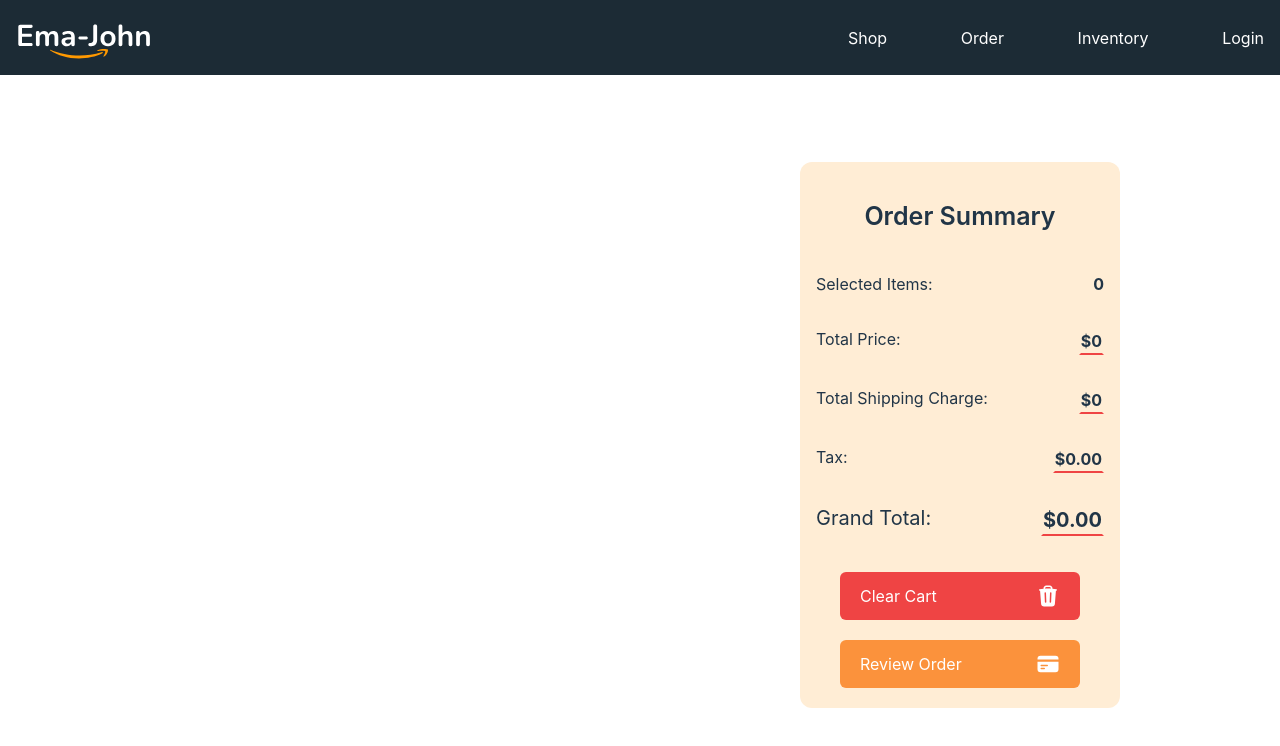
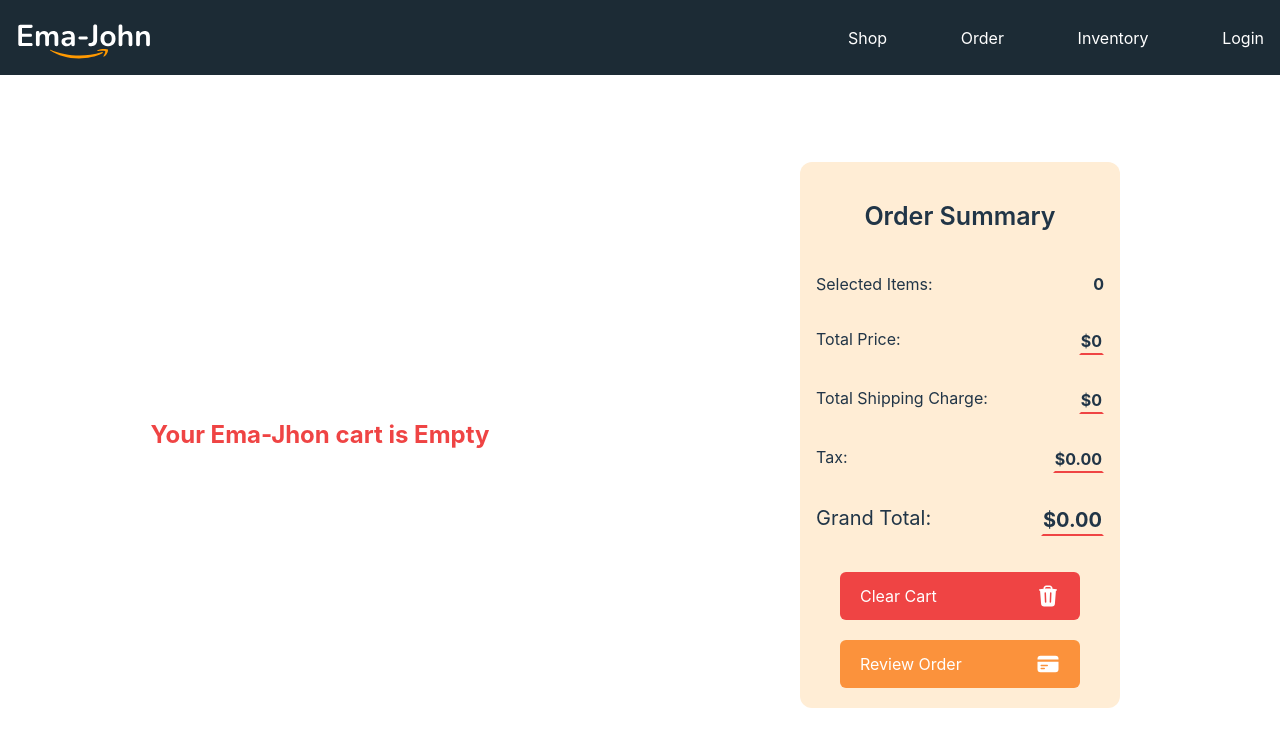
Before and after one commit to MirFaisal/ema-jhon-Ecommers, a React (Vite) app: page /order in a window 1280 px wide. Shown: the top 746 px of the page. Built offline with nearby package versions, Linux system fonts and the light colour scheme.

Commit message:
finaly bug fixed

```diff
--- a/src/components/order/Order.jsx
+++ b/src/components/order/Order.jsx
@@ -44,10 +44,23 @@ const Order = () => {
       <section className="order">
         <div className="container">
           <div className="orders-wrapper grid grid-cols-2 content-center justify-items-center h-[90vh]">
-            <div className="orders-item h-[700px] overflow-y-auto px-5">
-              {cart.map((item) => (
-                <OrderItem key={item.id} item={item} removeItem={removeItem} />
-              ))}
+            <div className="orders-item h-[700px] overflow-y-auto px-5 grid content-center">
+              {cart.length > 0 ? (
+                cart.map((item) => (
+                  <OrderItem
+                    key={item.id}
+                    item={item}
+                    removeItem={removeItem}
+                  />
+                ))
+              ) : (
+                <>
+                  <h2 className="text-2xl text-red-500 font-bold">
+                    {" "}
+                    Your Ema-Jhon cart is Empty
+                  </h2>
+                </>
+              )}
             </div>
             <div className="cart w-full flex items-center">
               <OrdersCart clear={clear} cart={cart} />
```
